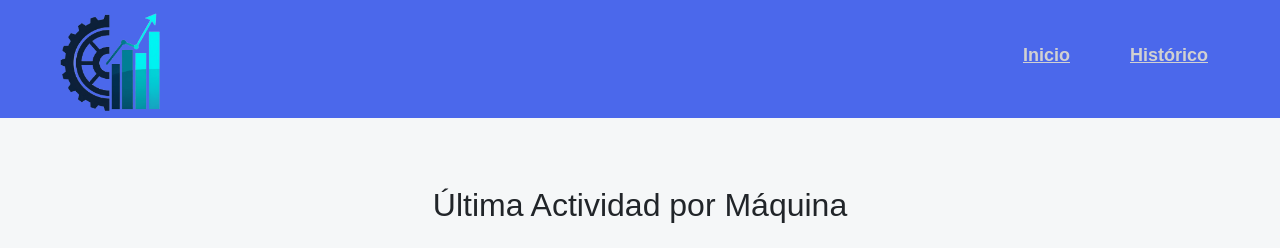
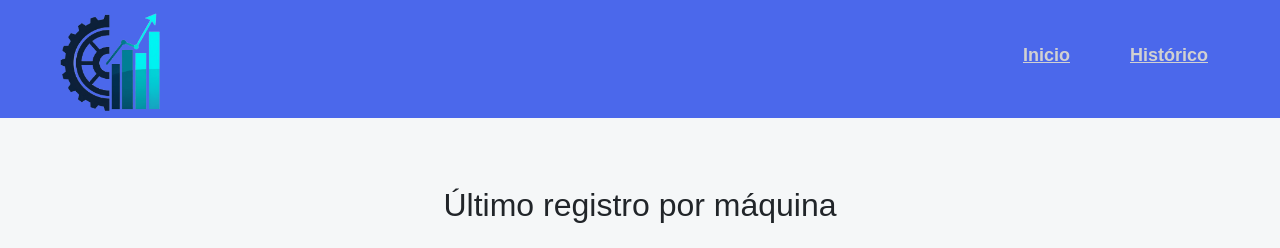
Before and after one commit to Luas21/P-ciencia-datos, a Flask app: page / in a window 1280 px wide. Shown: the top 248 px of the page. Run offline with Flask 3, Linux system fonts and the light colour scheme; data that the repository does not hold is empty; some libraries are stand-ins or nearby versions.

Commit message:
Cambio final al título presentado en el index.

```diff
--- a/app/templates/index.html
+++ b/app/templates/index.html
@@ -4,7 +4,7 @@
 
 {% block body %}
 <div class="container mt-5 ">
-    <h2 class="text-center mb-4 mt-5">Última Actividad por Máquina</h2>
+    <h2 class="text-center mb-4 mt-5">Último registro por máquina</h2>
     <table class="table table-bordered table-hover table-striped">
         <thead class="table-primary text-center">
             <tr>
```
